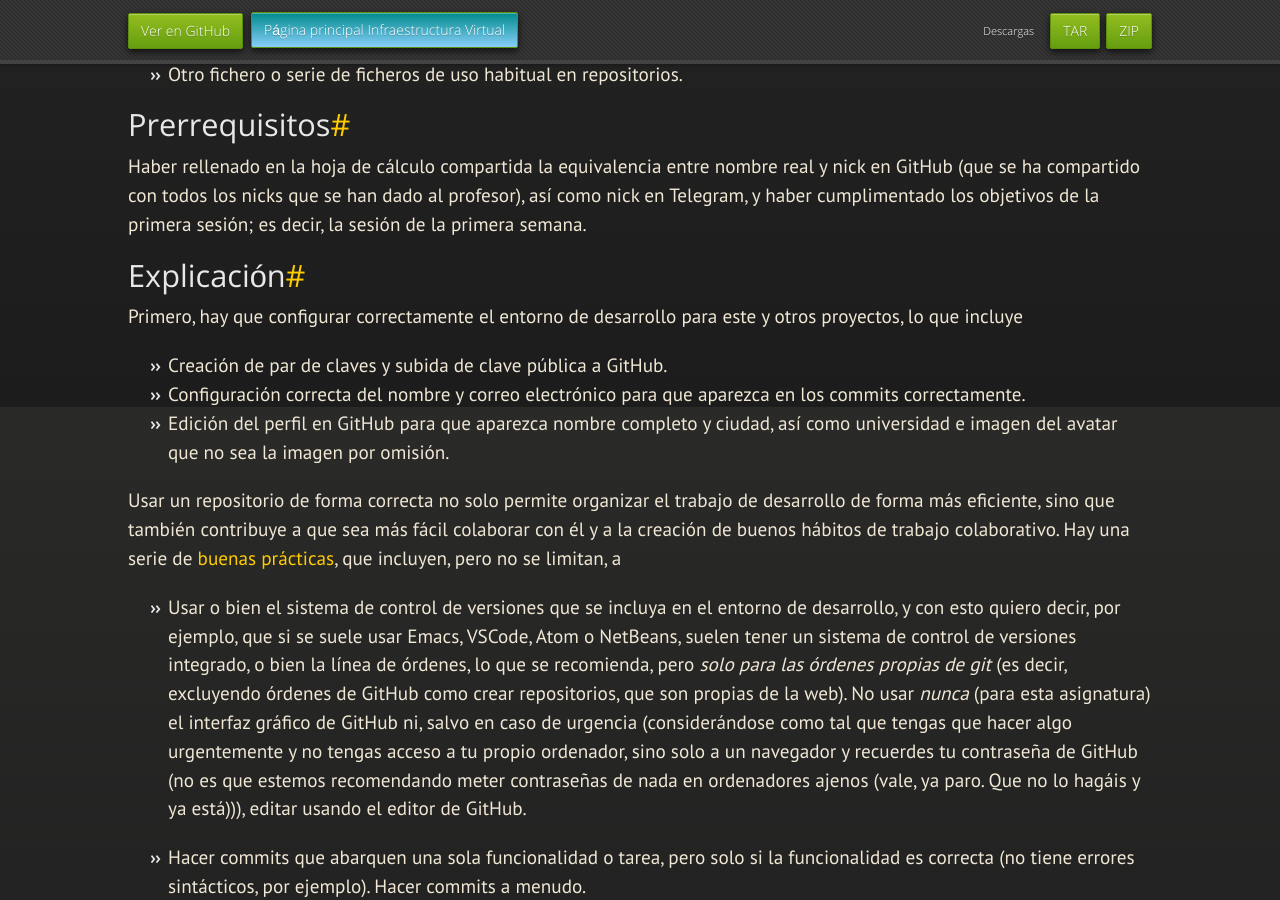
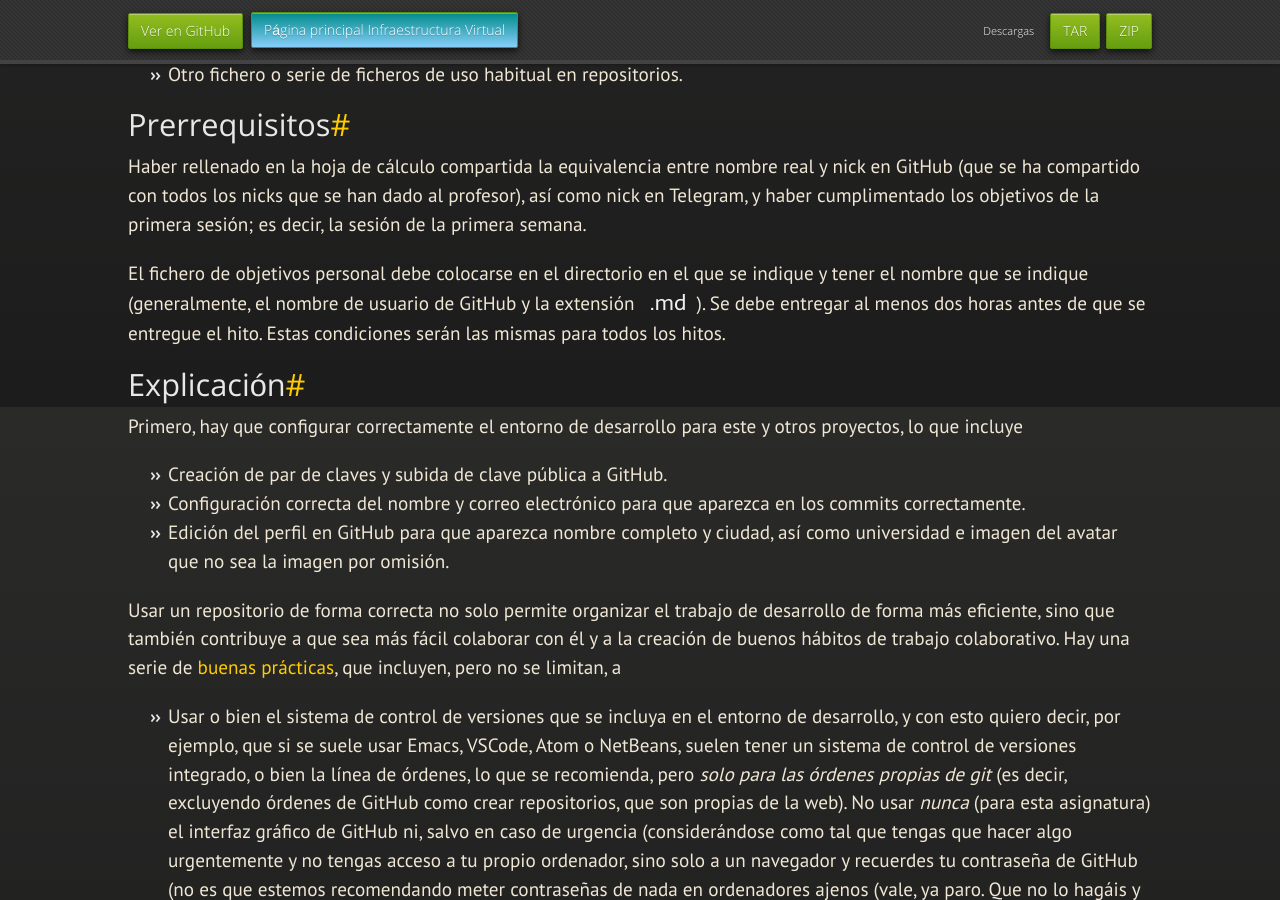
Before and after one commit to JJ/IV, a Jekyll site: the page built from documentos/proyecto/0.Repositorio.md, in a window 1280 px wide and 900 px high, scrolled down 493 px. Built offline with Jekyll 4.4.1, drawn with Linux system fonts in a browser that asks for light colours; nearby versions of some CDN libraries; some web fonts are replaced; our own code applies the rules of GitHub Pages for plain Markdown files.

Commit message:
Sync documentos/proyecto/0.Repositorio.md de master a gh-pages

```diff
--- a/documentos/proyecto/0.Repositorio.md
+++ b/documentos/proyecto/0.Repositorio.md
@@ -37,6 +37,12 @@ Haber rellenado en la hoja de cálculo compartida la equivalencia
 entre nombre real y nick en GitHub (que se ha compartido con todos los
 nicks que se han dado al profesor), así como nick en Telegram, y haber cumplimentado los objetivos
 de la primera sesión; es decir, la sesión de la primera semana.
+
+El fichero de objetivos personal debe colocarse en el directorio en el
+que se indique y tener el nombre que se indique (generalmente, el
+nombre de usuario de GitHub y la extensión `.md`). Se debe entregar al
+menos dos horas antes de que se entregue el hito. Estas condiciones
+serán las mismas para todos los hitos.
 
 Explicación
 ----------------
```
